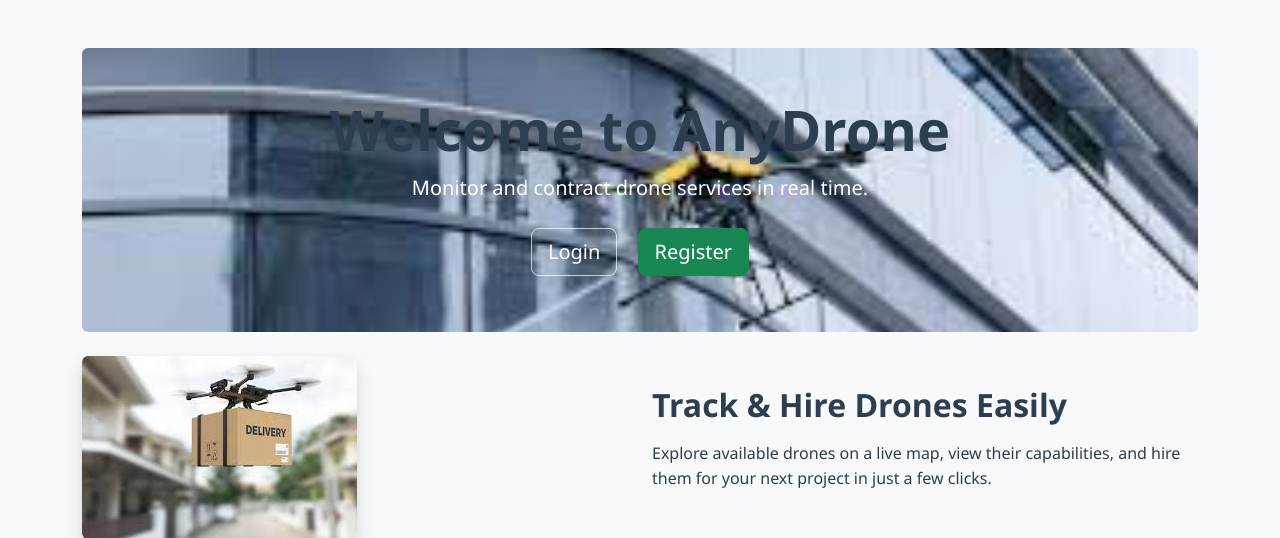
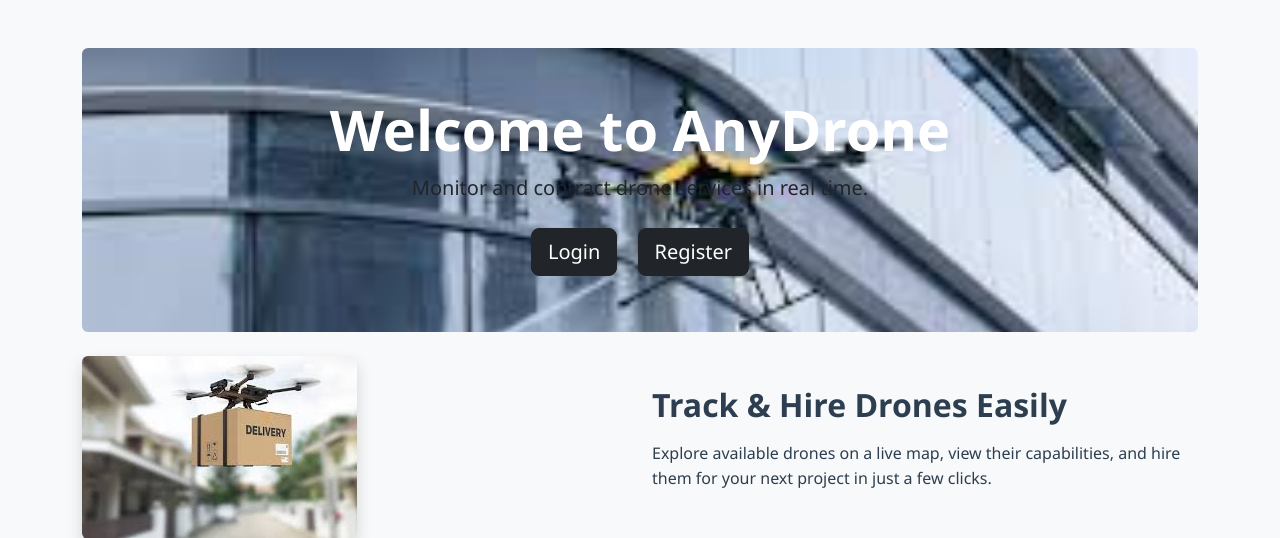
Before and after one commit to danivazquez1/anydrone, a Flask app: page / in a window 1280 px wide. Shown: the part 80-618 px from the top of the page. Run offline with Flask 2, Linux system fonts and the light colour scheme; parts of the project's set-up code (start-up, migrations or seed data) failed here and were passed over.

Commit message:
Style login and register buttons

```diff
--- a/templates/index.html
+++ b/templates/index.html
@@ -1,11 +1,11 @@
 {% extends "base.html" %}
 {% block title %}AnyDrone{% endblock %}
 {% block content %}
-<div class="hero text-white text-center py-5 mb-4 rounded">
-    <h1 class="display-4 fw-bold">Welcome to AnyDrone</h1>
-    <p class="lead">Monitor and contract drone services in real time.</p>
-    <a href="{{ url_for('login') }}" class="btn btn-outline-light btn-lg m-2">Login</a>
-    <a href="{{ url_for('register') }}" class="btn btn-success btn-lg m-2">Register</a>
+<div class="hero text-center py-5 mb-4 rounded">
+    <h1 class="display-4 fw-bold text-white">Welcome to AnyDrone</h1>
+    <p class="lead text-dark">Monitor and contract drone services in real time.</p>
+    <a href="{{ url_for('login') }}" class="btn btn-dark btn-lg m-2">Login</a>
+    <a href="{{ url_for('register') }}" class="btn btn-dark btn-lg m-2">Register</a>
 </div>
 
 <div class="row align-items-center mb-5">
--- a/templates/login.html
+++ b/templates/login.html
@@ -12,7 +12,7 @@
                 <label>Password</label>
                 <input type="password" name="password" class="form-control" required>
             </div>
-    <button type="submit" class="btn btn-primary w-100">Login</button>
+    <button type="submit" class="btn btn-dark w-100">Login</button>
 </form>
 <p class="text-center mt-3">Don't have an account? <a href="{{ url_for('register') }}">Register</a></p>
 {% endblock %}
--- a/templates/register.html
+++ b/templates/register.html
@@ -22,7 +22,7 @@
                     He leído y acepto los <a href="{{ url_for('terms') }}" target="_blank">Términos y Condiciones</a>.
                 </label>
             </div>
-    <button type="submit" class="btn btn-success w-100">Register</button>
+    <button type="submit" class="btn btn-dark w-100">Register</button>
 </form>
 <p class="text-center mt-3">Already have an account? <a href="{{ url_for('login') }}">Login</a></p>
 {% endblock %}
```
